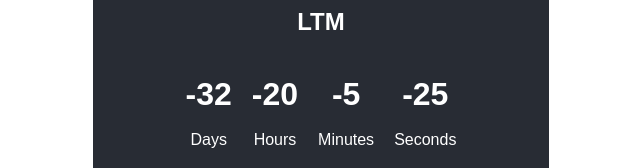
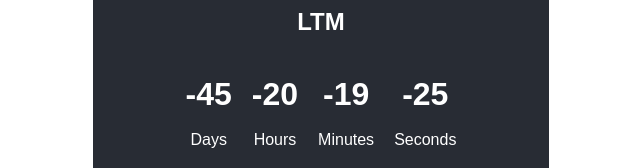
Before and after one commit to Shahryartariq/Date_Passed, a Vue app: page / in a window 1280 px wide. Shown: the part 430-598 px from the top of the page, without its empty margins (319-959 px from the left). Built offline with nearby package versions, Linux system fonts and the light colour scheme.

Commit message:
Updated time on tuesday

```diff
--- a/src/App.vue
+++ b/src/App.vue
@@ -17,7 +17,7 @@
     <!-- Display the Active Time Counter -->
     <div v-if="activeTab === 0" class="tab-content">
       <h2>LTM</h2>
-      <TimeCounter :startDate="new Date('2024-10-23T09:12:00')" />
+      <TimeCounter :startDate="new Date('2024-11-05T09:26:00')" />
     </div>
     <div v-if="activeTab === 1" class="tab-content">
       <h2>LTC</h2>
```
